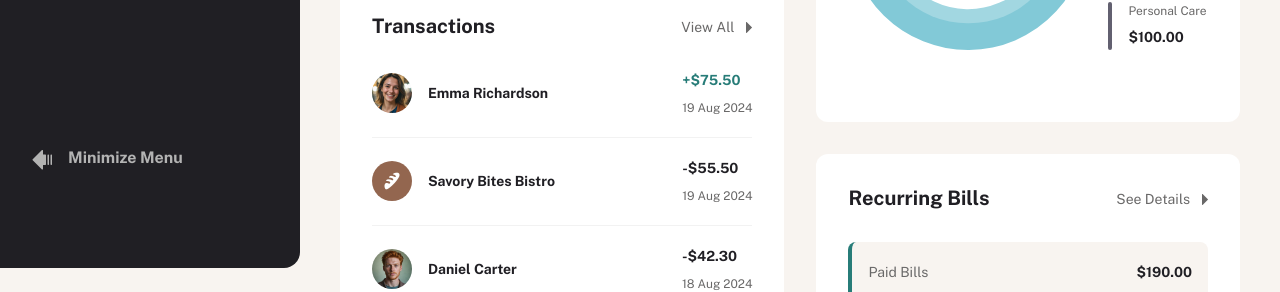
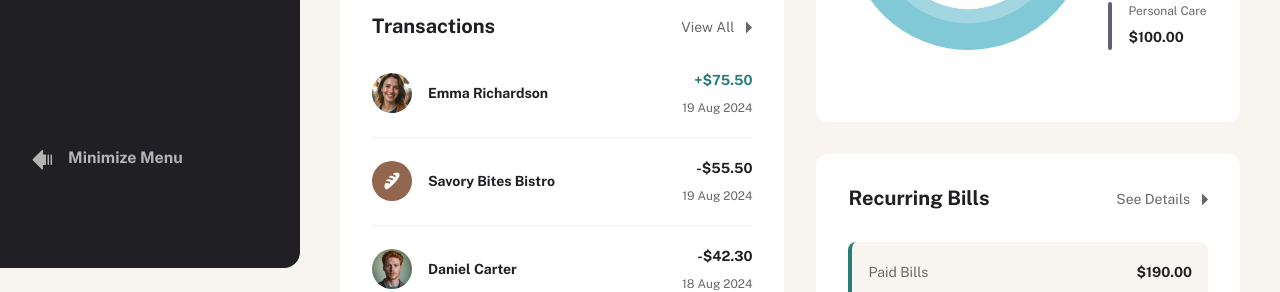
Before and after one commit to PioKl/Personal-Finance-App, a Next.js app: page / in a window 1280 px wide. Shown: the part 532-824 px from the top of the page. Built offline with nearby package versions, Linux system fonts and the light colour scheme.

Commit message:
props update

```diff
--- a/app/(root)/page.tsx
+++ b/app/(root)/page.tsx
@@ -5,7 +5,8 @@ import IconPot from "@/assets/icons/icon-pot.svg";
 import SectionCard from "@/components/shared/SectionCard";
 import BudgetChart from "@/components/shared/BudgetChart";
 import RecurringBillItem from "@/components/overview/RecurringBillItem";
-import TransactionsList from "@/components/overview/TransactionsList";
+//import TransactionsList from "@/components/overview/TransactionsList";
+import TransactionsList from "@/components/shared/TransactionsList";
 import PotsList from "@/components/overview/PotsList";
 
 export const metadata = {
@@ -77,7 +78,7 @@ export default function Home() {
               linkLabel="View All"
               variant="default"
             >
-              <TransactionsList transactions={transactionsSlice} />
+              <TransactionsList data={transactionsSlice} variant="overview" />
             </SectionCard>
           </div>
           <div className="grid gap-space-400">
```
